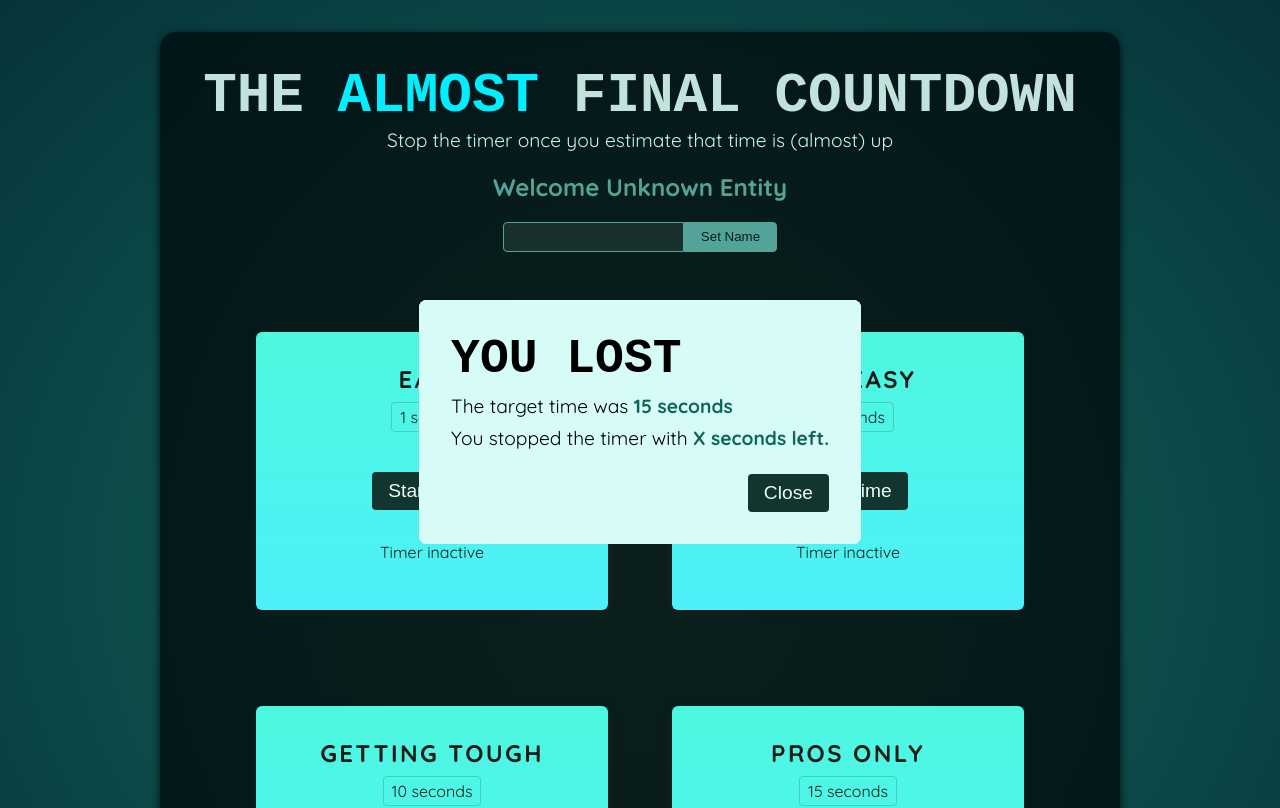
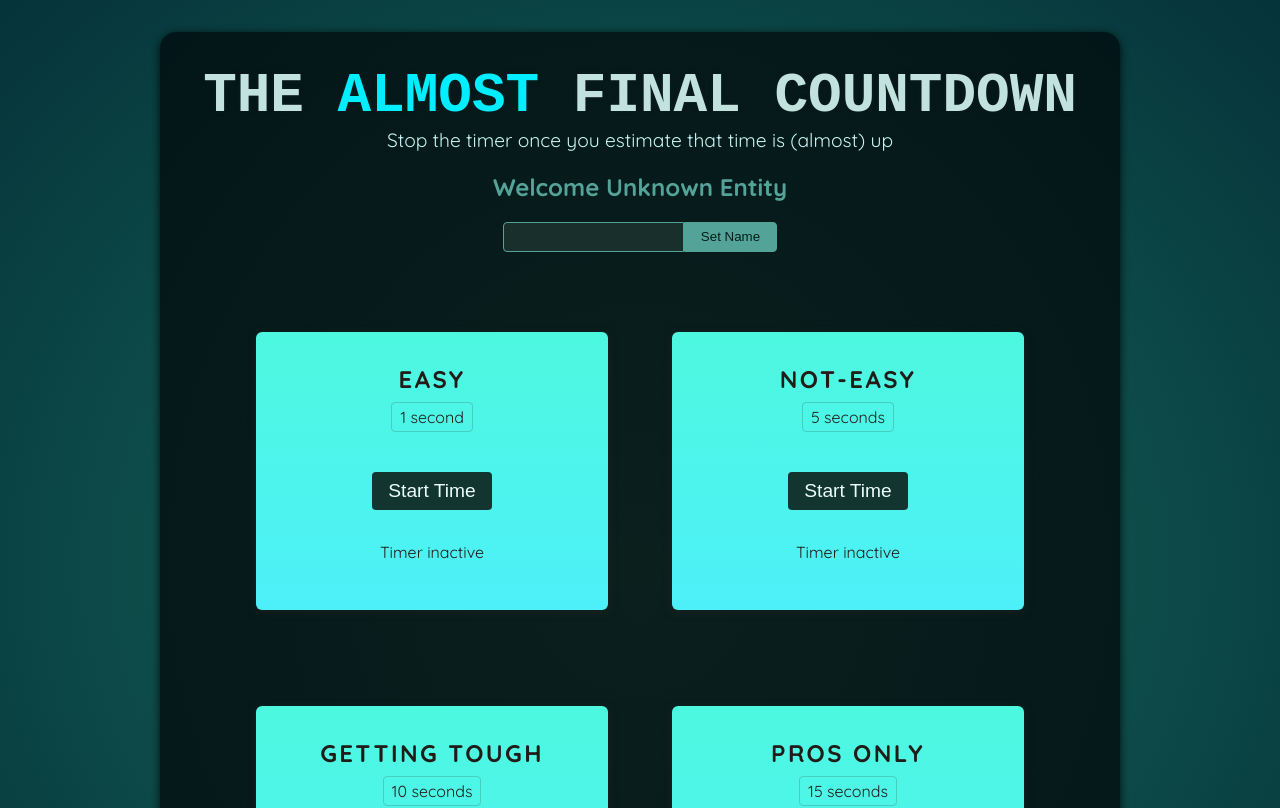
Before and after one commit to MoomenEltelbany/Countdonw-Game-App, a React (Vite) app: page / in a window 1280 px wide. Shown: the top 808 px of the page. Built offline with nearby package versions, Linux system fonts and the light colour scheme; a web font is replaced by a local one.

Commit message:
Update ResultModal.jsx

```diff
--- a/src/components/ResultModal.jsx
+++ b/src/components/ResultModal.jsx
@@ -1,8 +1,11 @@
 import { forwardRef } from "react";
 
-export default function ResultModal({ ref, result, targetTime }) {
+const ResultModal = forwardRef(function ResultModal(
+    { result, targetTime },
+    ref
+) {
     return (
-        <dialog ref={ref} className="result-modal" open>
+        <dialog ref={ref} className="result-modal">
             <h2>You {result}</h2>
             <p>
                 The target time was <strong>{targetTime} seconds</strong>
@@ -15,4 +18,6 @@ export default function ResultModal({ ref, result, targetTime }) {
             </form>
         </dialog>
     );
-}
+});
+
+export default ResultModal;
```
